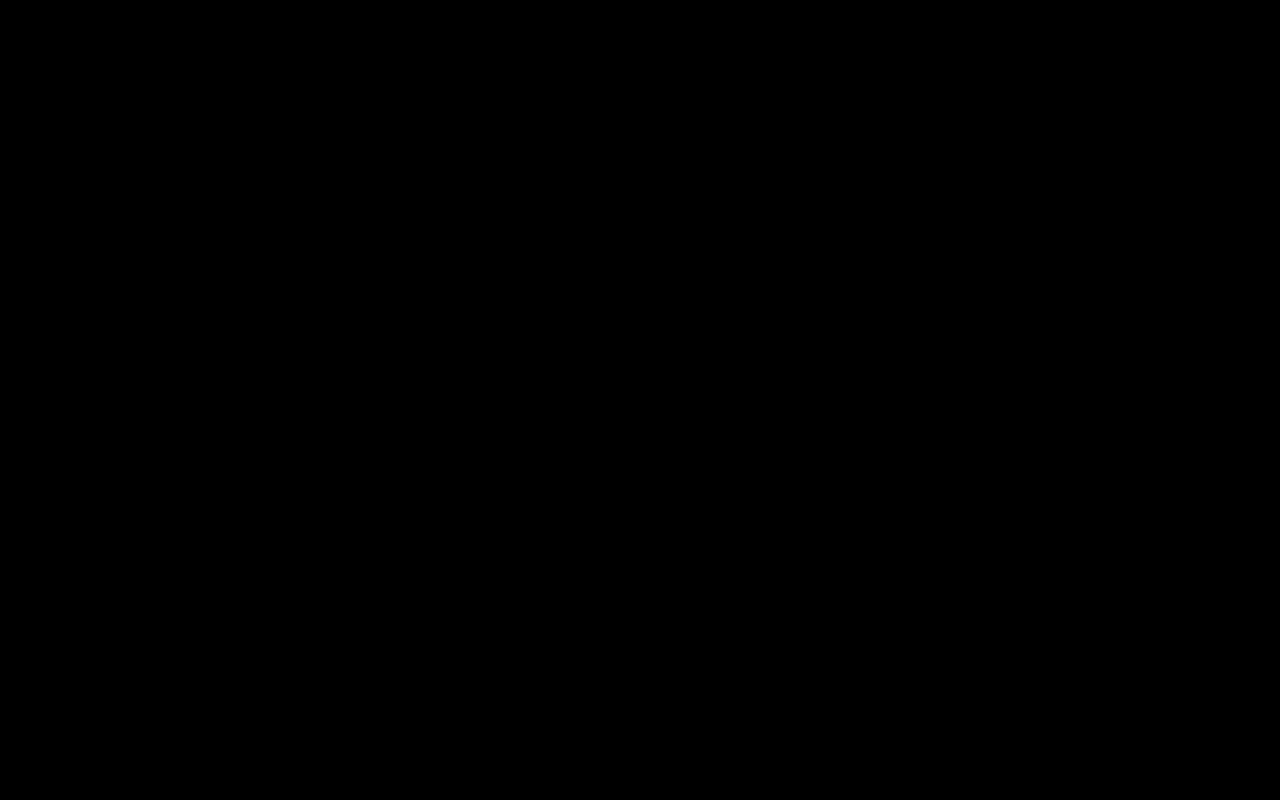
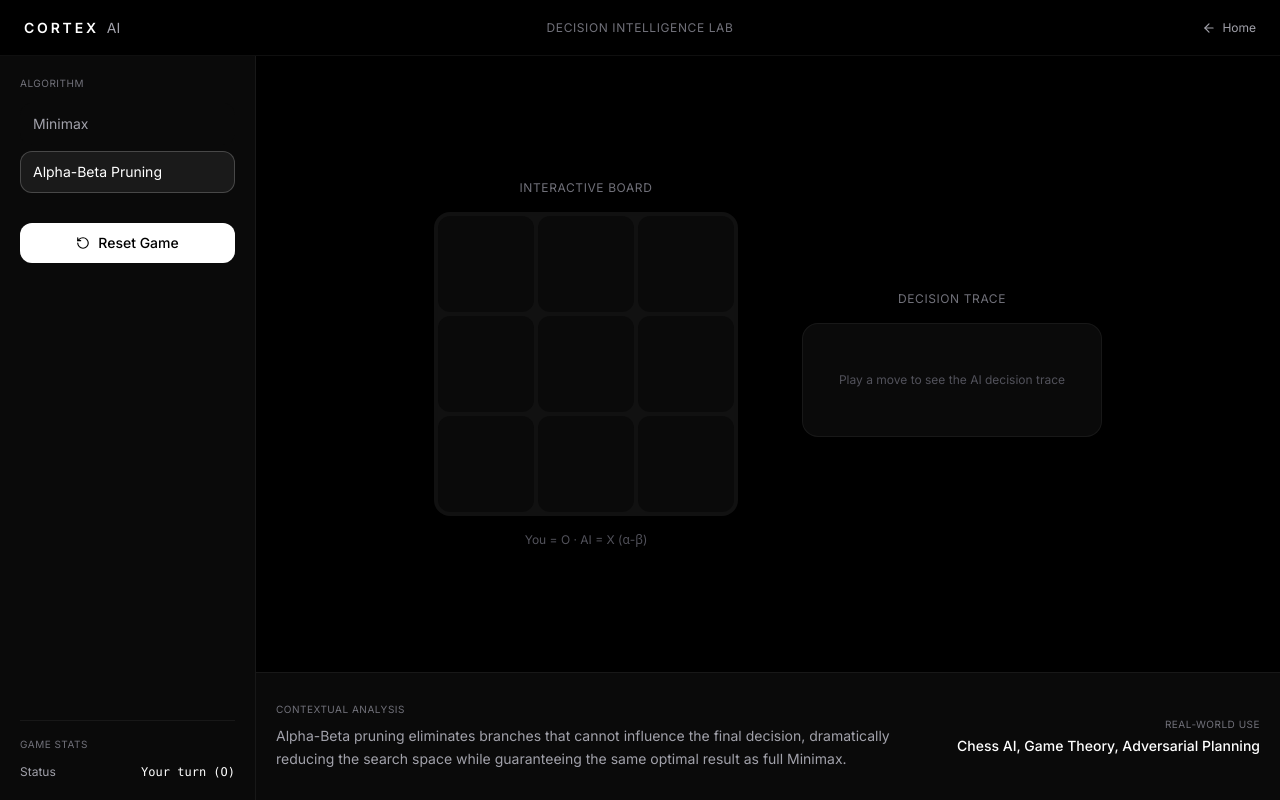
Before and after one commit to sashank321/Empirical-Profiling-of-Search-Algorithms, a Next.js app: page /decisions in a window 1280 px wide. Before the commit this address had no page. Built offline with nearby package versions, Linux system fonts and the light colour scheme.

Commit message:
feat: complete Decision Intelligence Lab with AI opponent

```diff
--- /dev/null
+++ b/app/decisions/page.tsx
@@ -0,0 +1,152 @@
+'use client'
+
+import React, { useState, useCallback } from 'react'
+import Link from 'next/link'
+import { ArrowLeft, RotateCcw } from 'lucide-react'
+import { runMinimax, runAlphaBeta, checkWinner, getAvailableMoves } from '@/lib/algorithms/minimax'
+import type { MinimaxResult } from '@/lib/types'
+
+type Cell = 'X' | 'O' | null
+type Algo = 'minimax' | 'alphabeta'
+
+export default function DecisionsPage() {
+  const [board, setBoard] = useState<Cell[]>(Array(9).fill(null))
+  const [algo, setAlgo] = useState<Algo>('alphabeta')
+  const [result, setResult] = useState<MinimaxResult | null>(null)
+  const [gameStatus, setGameStatus] = useState<string>('Your turn (O)')
+  const [history, setHistory] = useState<{ board: Cell[]; move: string }[]>([])
+
+  const reset = () => {
+    setBoard(Array(9).fill(null))
+    setResult(null)
+    setGameStatus('Your turn (O)')
+    setHistory([])
+  }
+
+  const aiMove = useCallback((b: Cell[]) => {
+    const r = algo === 'minimax' ? runMinimax(b, true) : runAlphaBeta(b, true)
+    setResult(r)
+    if (!r.bestMove) return b
+    const idx = parseInt(r.bestMove.split('→')[1])
+    const nb = [...b]; nb[idx] = 'X'
+    setHistory(h => [...h, { board: nb, move: `AI plays X at ${idx}` }])
+    return nb
+  }, [algo])
+
+  const handleClick = (i: number) => {
+    if (board[i] || checkWinner(board)) return
+    const nb = [...board]; nb[i] = 'O'
+    setHistory(h => [...h, { board: nb, move: `You play O at ${i}` }])
+
+    const w1 = checkWinner(nb)
+    if (w1) { setBoard(nb); setGameStatus(w1 === 'draw' ? 'Draw!' : `${w1} wins!`); return }
+    if (getAvailableMoves(nb).length === 0) { setBoard(nb); setGameStatus('Draw!'); return }
+
+    const afterAI = aiMove(nb)
+    const w2 = checkWinner(afterAI)
+    if (w2) { setBoard(afterAI); setGameStatus(w2 === 'draw' ? 'Draw!' : `${w2} wins!`); return }
+    setBoard(afterAI)
+    setGameStatus('Your turn (O)')
+  }
+
+  const posLabel = (i: number) => ['TL','TC','TR','ML','MC','MR','BL','BC','BR'][i]
+
+  return (
+    <div className="min-h-screen bg-surface-0 text-white">
+      {/* Command Bar */}
+      <header className="sticky top-0 z-50 h-14 bg-surface-0/80 backdrop-blur-xl border-b border-[rgba(255,255,255,0.06)] flex items-center px-6">
+        <div className="flex items-center gap-2">
+          <span className="text-sm font-semibold tracking-[0.2em]">CORTEX</span>
+          <span className="text-sm text-text-secondary">AI</span>
+        </div>
+        <span className="absolute left-1/2 -translate-x-1/2 text-xs text-text-tertiary tracking-wider uppercase">Decision Intelligence Lab</span>
+        <Link href="/" className="ml-auto flex items-center gap-1.5 text-text-secondary hover:text-white transition-colors text-xs"><ArrowLeft className="w-3.5 h-3.5" />Home</Link>
+      </header>
+
+      <div className="flex h-[calc(100vh-3.5rem)]">
+        {/* Left Panel */}
+        <aside className="w-64 bg-surface-1 border-r border-[rgba(255,255,255,0.06)] p-5 flex flex-col gap-6 overflow-y-auto">
+          <div>
+            <p className="text-[10px] text-text-tertiary uppercase tracking-wider mb-3">Algorithm</p>
+            {(['minimax','alphabeta'] as Algo[]).map(a => (
+              <button key={a} onClick={() => { setAlgo(a); reset() }}
+                className={`w-full text-left px-3 py-2.5 rounded-xl text-sm mb-1.5 transition-all duration-200 ${algo === a ? 'bg-surface-3 border border-[rgba(255,255,255,0.2)] text-white' : 'bg-surface-1 border border-transparent text-text-secondary hover:bg-surface-2'}`}>
+                {a === 'minimax' ? 'Minimax' : 'Alpha-Beta Pruning'}
+              </button>
+            ))}
+          </div>
+
+          <button onClick={reset} className="flex items-center justify-center gap-2 bg-white text-black font-medium text-sm py-2.5 rounded-xl hover:bg-neutral-200 transition-all w-full">
+            <RotateCcw className="w-3.5 h-3.5" /> Reset Game
+          </button>
+
+          <div className="mt-auto border-t border-[rgba(255,255,255,0.06)] pt-4 space-y-3">
+            <p className="text-[10px] text-text-tertiary uppercase tracking-wider">Game Stats</p>
+            <div className="flex justify-between text-xs"><span className="text-text-secondary">Status</span><span className="text-white font-mono">{gameStatus}</span></div>
+            {result && <>
+              <div className="flex justify-between text-xs"><span className="text-text-secondary">Nodes Visited</span><span className="text-white font-mono">{result.nodesVisited}</span></div>
+              <div className="flex justify-between text-xs"><span className="text-text-secondary">Nodes Pruned</span><span className="text-white font-mono">{result.nodesPruned}</span></div>
+              <div className="flex justify-between text-xs"><span className="text-text-secondary">Eval Value</span><span className="text-white font-mono">{result.value}</span></div>
+              <div className="flex justify-between text-xs"><span className="text-text-secondary">Time</span><span className="text-white font-mono">{result.executionMs.toFixed(2)}ms</span></div>
+            </>}
+          </div>
+        </aside>
+
+        {/* Center */}
+        <main className="flex-1 flex flex-col">
+          <div className="flex-1 flex items-center justify-center gap-16 p-8">
+            {/* Board */}
+            <div className="flex flex-col items-center gap-4">
+              <p className="text-xs text-text-tertiary uppercase tracking-wider">Interactive Board</p>
+              <div className="grid grid-cols-3 gap-1 bg-surface-2 p-1 rounded-2xl">
+                {board.map((cell, i) => (
+                  <button key={i} onClick={() => handleClick(i)}
+                    className={`w-24 h-24 flex items-center justify-center rounded-xl text-3xl font-light transition-all duration-200 ${
+                      cell ? 'bg-surface-1' : 'bg-surface-1 hover:bg-surface-3 cursor-pointer'
+                    } ${cell === 'X' ? 'text-white' : 'text-text-secondary'}`}>
+                    {cell}
+                  </button>
+                ))}
+              </div>
+              <p className="text-xs text-text-muted">You = O · AI = X ({algo === 'alphabeta' ? 'α-β' : 'Minimax'})</p>
+            </div>
+
+            {/* Decision Tree (simplified last 5 steps) */}
+            <div className="flex flex-col items-center gap-4 min-w-[300px]">
+              <p className="text-xs text-text-tertiary uppercase tracking-wider">Decision Trace</p>
+              <div className="bg-surface-1 border border-[rgba(255,255,255,0.06)] rounded-2xl p-4 w-full max-h-[400px] overflow-y-auto space-y-2">
+                {result ? result.steps.slice(-12).map((s, i) => (
+                  <div key={i} className={`flex items-start gap-3 px-3 py-2 rounded-xl text-xs ${s.action === 'prune' ? 'bg-accent-red/5 border border-accent-red/10' : 'bg-surface-2'}`}>
+                    <span className="bg-surface-3 rounded-full w-5 h-5 flex items-center justify-center text-[10px] font-mono shrink-0 mt-0.5">{s.step}</span>
+                    <div>
+                      <span className={`font-medium ${s.action === 'prune' ? 'text-accent-red' : s.action === 'evaluate' ? 'text-accent-amber' : 'text-white'}`}>
+                        {s.action === 'prune' ? '✂ Prune' : s.action === 'evaluate' ? '◆ Eval' : s.action === 'maximize' ? '▲ Max' : '▼ Min'}
+                      </span>
+                      <span className="text-text-tertiary ml-2">{s.reason}</span>
+                    </div>
+                  </div>
+                )) : <p className="text-text-muted text-xs text-center py-8">Play a move to see the AI decision trace</p>}
+              </div>
+            </div>
+          </div>
+
+          {/* Bottom: Context */}
+          <div className="h-32 border-t border-[rgba(255,255,255,0.06)] bg-surface-1 p-5 flex items-center gap-6">
+            <div className="flex-1">
+              <p className="text-[10px] text-text-tertiary uppercase tracking-wider mb-2">Contextual Analysis</p>
+              <p className="text-sm text-text-secondary leading-relaxed">
+                {algo === 'minimax'
+                  ? 'Minimax explores the entire game tree to determine the optimal move assuming both players play perfectly. Used in chess engines, Go AI, and adversarial planning.'
+                  : 'Alpha-Beta pruning eliminates branches that cannot influence the final decision, dramatically reducing the search space while guaranteeing the same optimal result as full Minimax.'}
+              </p>
+            </div>
+            <div className="text-right">
+              <p className="text-[10px] text-text-tertiary uppercase tracking-wider mb-1">Real-World Use</p>
+              <p className="text-sm text-white font-medium">Chess AI, Game Theory, Adversarial Planning</p>
+            </div>
+          </div>
+        </main>
+      </div>
+    </div>
+  )
+}
```
